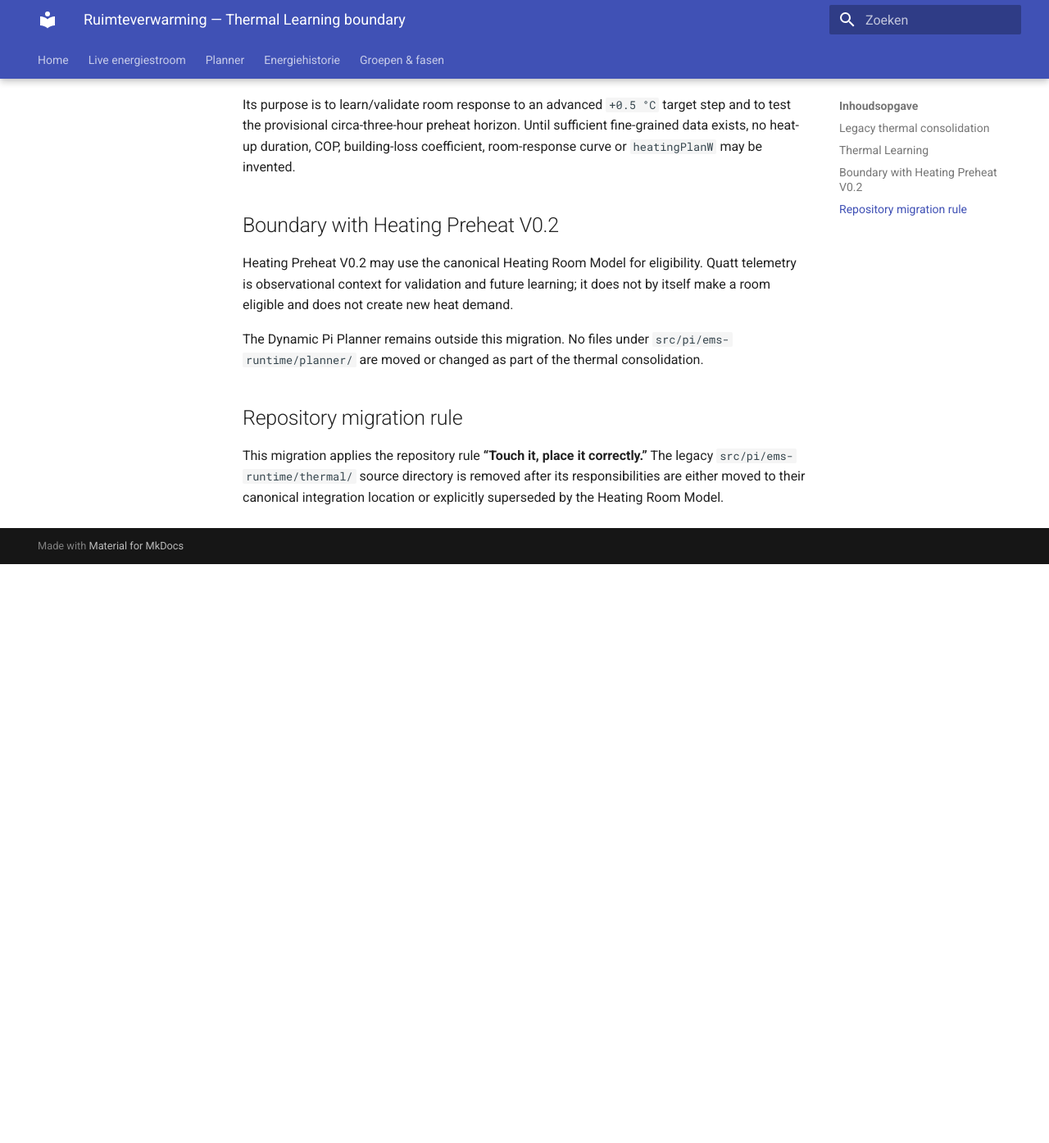
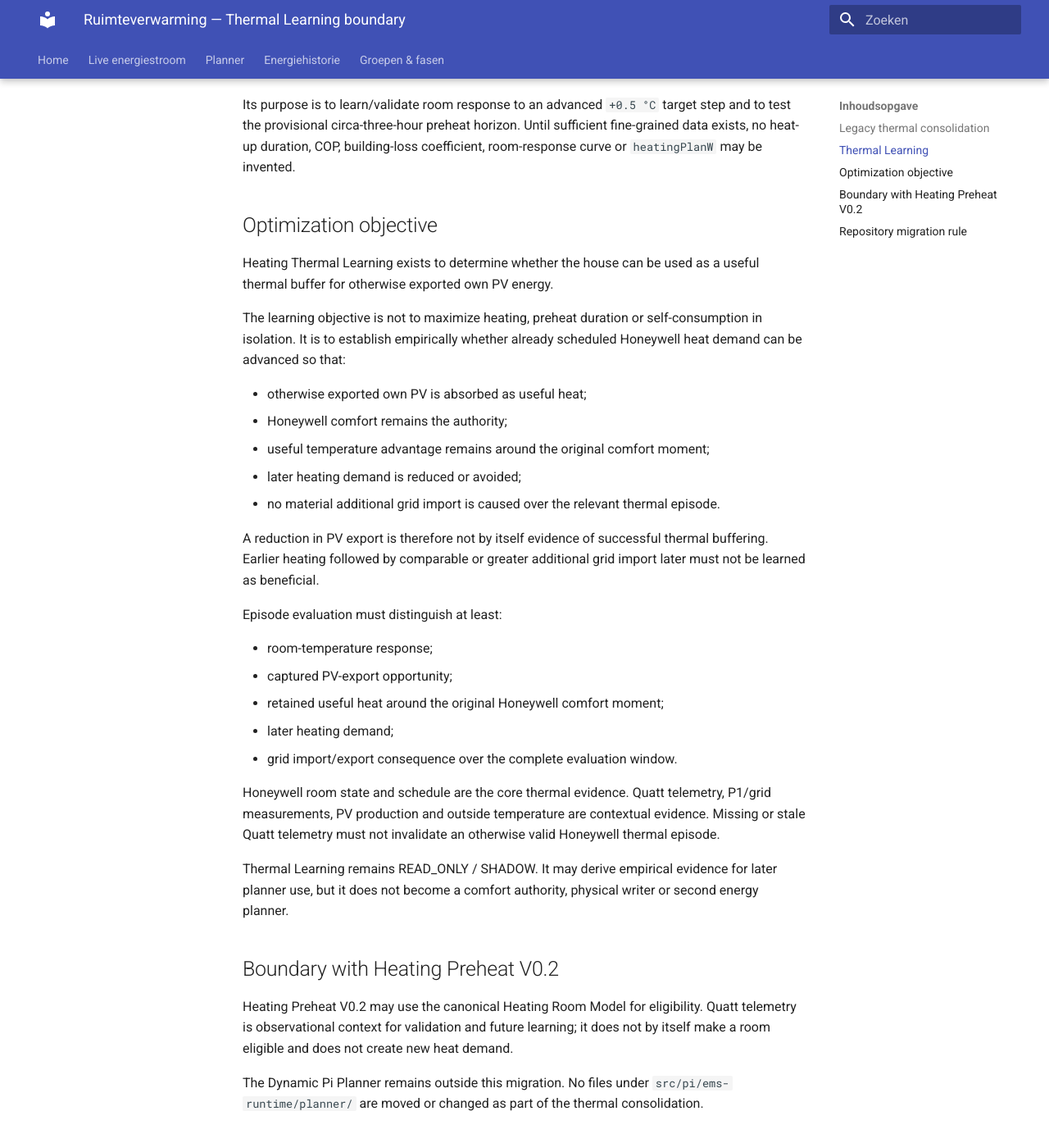
Before and after one commit to OnsKasteeltje/homey-energy-manual, an MkDocs documentation site: the page built from docs/components/space-heating-thermal-learning.md, in a window 1280 px wide and 1400 px high, scrolled down 1189 px. Shown: the top 1394 px of the window at 82% size. Built offline with MkDocs 1.6.1 and Material for MkDocs 9.7.7, drawn with Linux system fonts in a browser that asks for light colours; before the commit the page ends 1877 px from its top, so only the background shows below that.

Commit message:
heating: define thermal PV buffer learning objective

```diff
--- a/docs/components/space-heating-thermal-learning.md
+++ b/docs/components/space-heating-thermal-learning.md
@@ -35,6 +35,43 @@ Thermal Learning is not a second room model and is not a control layer. It will
 
 Its purpose is to learn/validate room response to an advanced `+0.5 °C` target step and to test the provisional circa-three-hour preheat horizon. Until sufficient fine-grained data exists, no heat-up duration, COP, building-loss coefficient, room-response curve or `heatingPlanW` may be invented.
 
+## Optimization objective
+
+Heating Thermal Learning exists to determine whether the house can be used as
+a useful thermal buffer for otherwise exported own PV energy.
+
+The learning objective is not to maximize heating, preheat duration or
+self-consumption in isolation. It is to establish empirically whether already
+scheduled Honeywell heat demand can be advanced so that:
+
+- otherwise exported own PV is absorbed as useful heat;
+- Honeywell comfort remains the authority;
+- useful temperature advantage remains around the original comfort moment;
+- later heating demand is reduced or avoided;
+- no material additional grid import is caused over the relevant thermal
+  episode.
+
+A reduction in PV export is therefore not by itself evidence of successful
+thermal buffering. Earlier heating followed by comparable or greater
+additional grid import later must not be learned as beneficial.
+
+Episode evaluation must distinguish at least:
+
+- room-temperature response;
+- captured PV-export opportunity;
+- retained useful heat around the original Honeywell comfort moment;
+- later heating demand;
+- grid import/export consequence over the complete evaluation window.
+
+Honeywell room state and schedule are the core thermal evidence. Quatt
+telemetry, P1/grid measurements, PV production and outside temperature are
+contextual evidence. Missing or stale Quatt telemetry must not invalidate an
+otherwise valid Honeywell thermal episode.
+
+Thermal Learning remains READ_ONLY / SHADOW. It may derive empirical evidence
+for later planner use, but it does not become a comfort authority, physical
+writer or second energy planner.
+
 ## Boundary with Heating Preheat V0.2
 
 Heating Preheat V0.2 may use the canonical Heating Room Model for eligibility. Quatt telemetry is observational context for validation and future learning; it does not by itself make a room eligible and does not create new heat demand.
```
Also changed, not shown: docs/architecture/CURRENT-EMS-STATE.md (+10 -0 lines).
